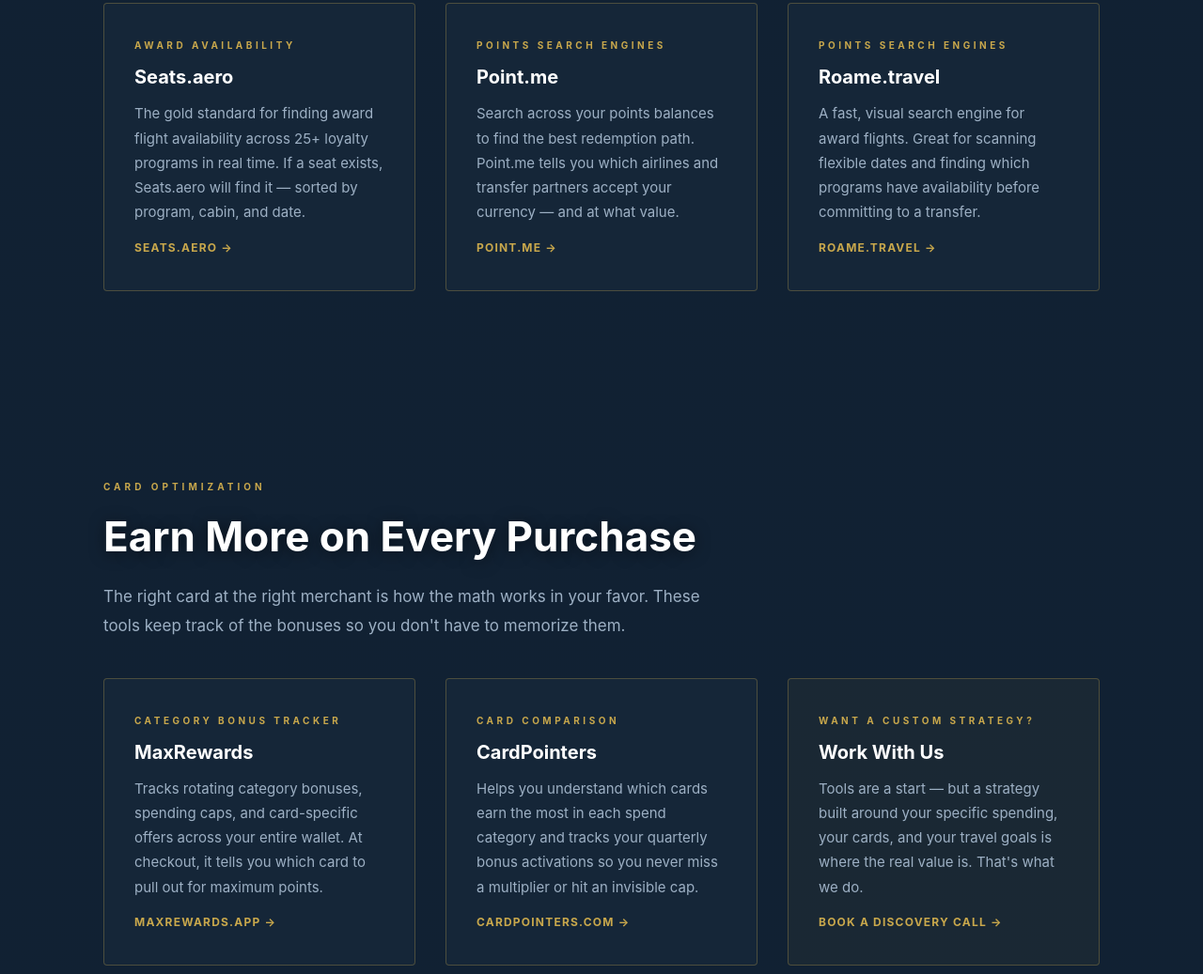
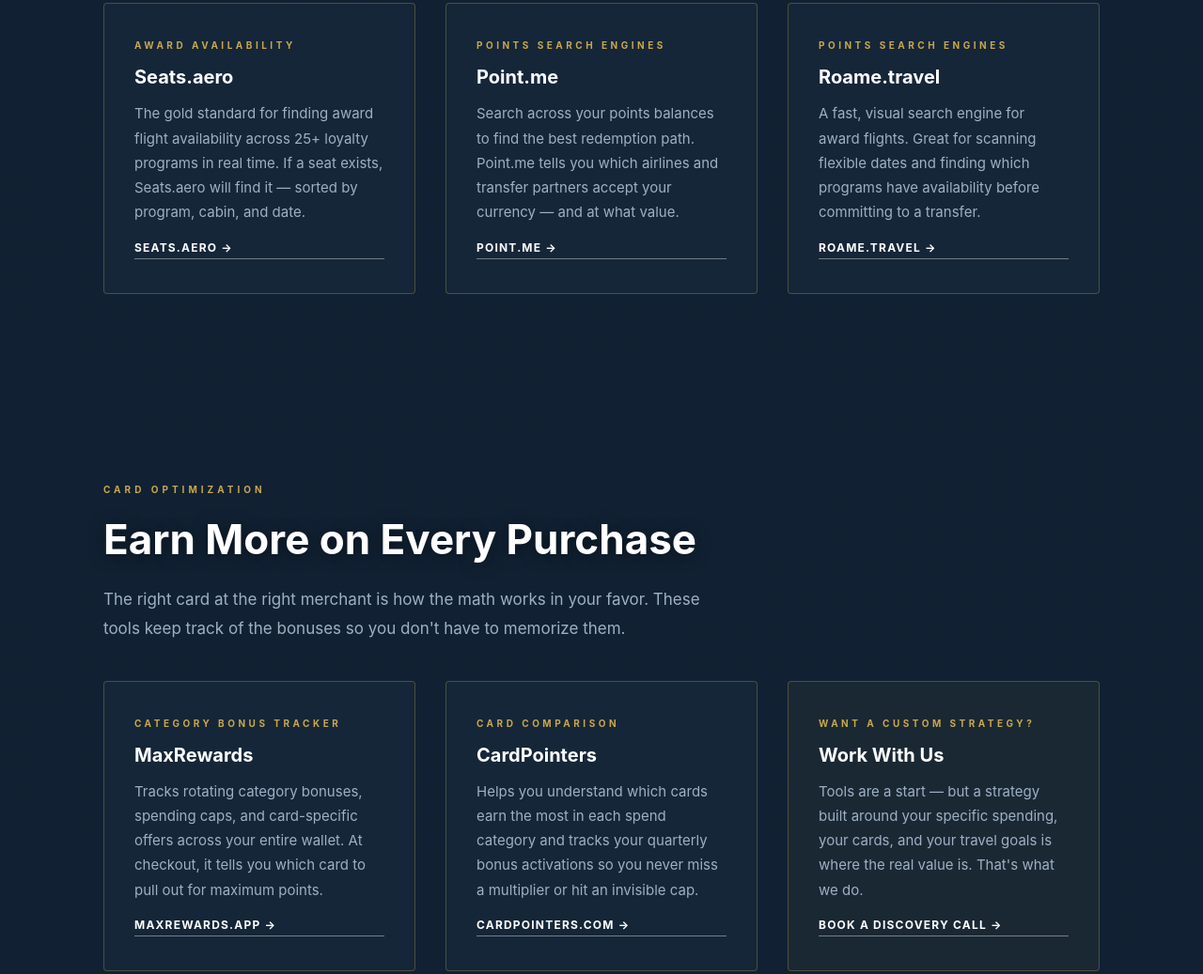
Before and after one commit to scottqcarroll-rgb/projects, a plain HTML site: page plastictravel-website/resources.html in a window 1280 px wide. Shown: the part 795-1832 px from the top of the page at 94% size. Drawn offline with Linux system fonts and the light colour scheme.

Commit message:
Fix tool card links to white for readability

```diff
--- a/plastictravel-website/style.css
+++ b/plastictravel-website/style.css
@@ -405,12 +405,14 @@ section { padding: 100px 48px; }
   font-weight: 700;
   letter-spacing: 0.1em;
   text-transform: uppercase;
-  color: var(--gold);
+  color: #ffffff;
   text-decoration: none;
-  transition: color 0.2s;
+  border-bottom: 1px solid rgba(255,255,255,0.4);
+  padding-bottom: 2px;
+  transition: color 0.2s, border-color 0.2s;
 }
 
-.tool-link:hover { color: var(--gold-light); }
+.tool-link:hover { color: var(--gold-light); border-color: var(--gold-light); }
 
 /* CTA BAND */
 .cta-band {
```
